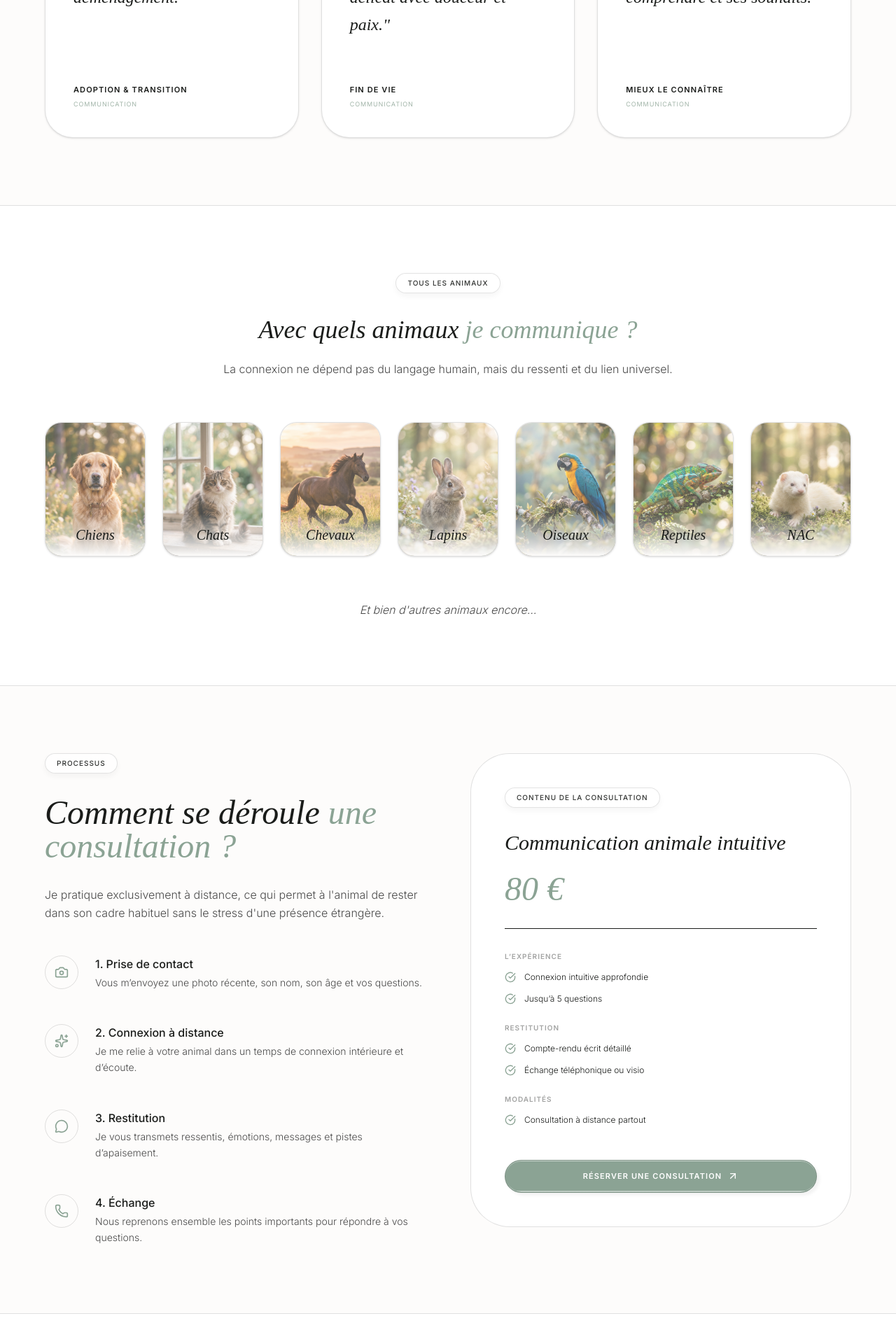
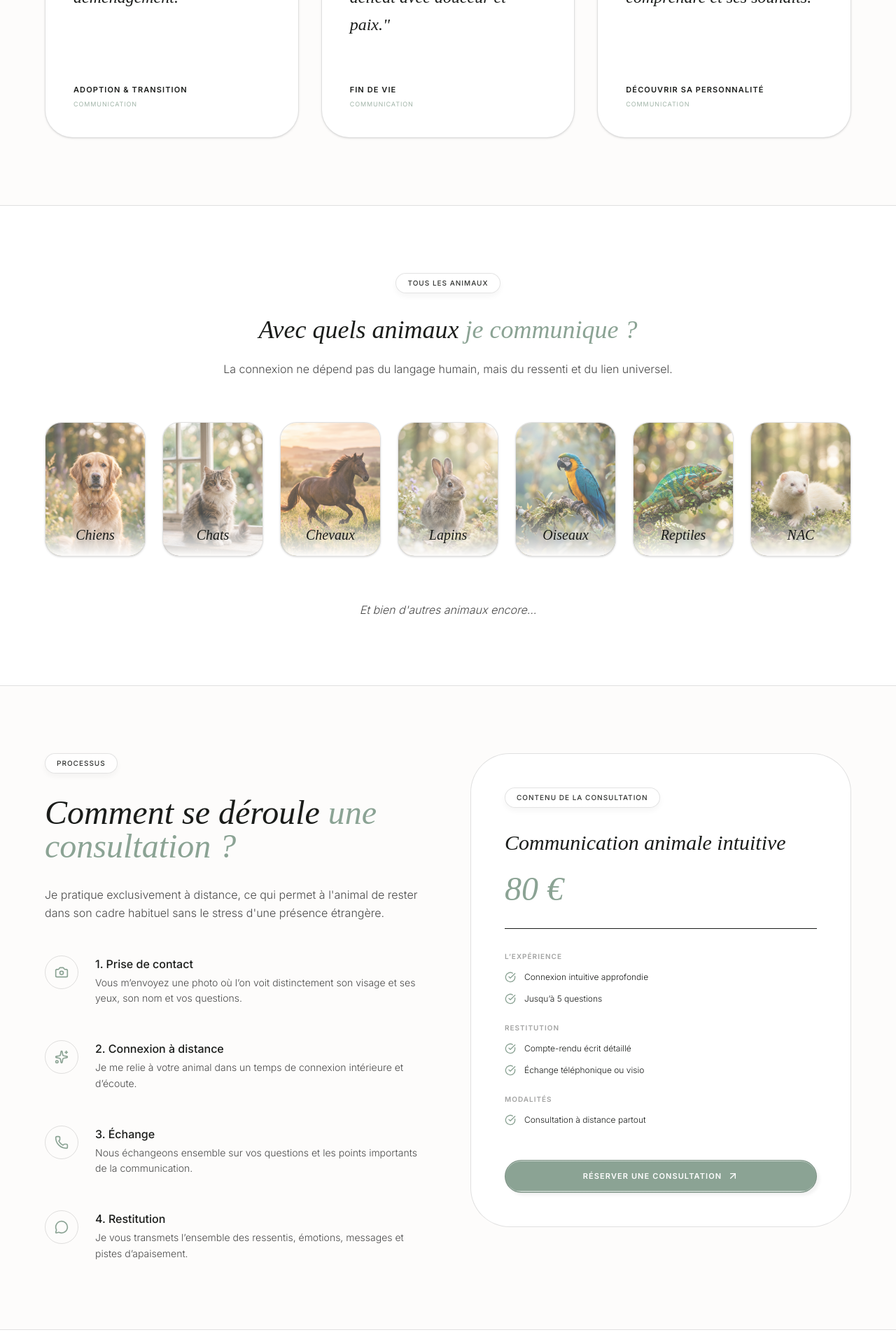
Before and after one commit to Numtema/Katia-Burgun-Hypnose-Communication-Animale, a Next.js app: page /communication-animale in a window 1280 px wide. Shown: the part 4820-6740 px from the top of the page at 70% size. Built offline with nearby package versions, Linux system fonts and the light colour scheme; a web font is replaced by a local one.

Commit message:
content: update communication animale process and service details

```diff
--- a/src/app/communication-animale/page.tsx
+++ b/src/app/communication-animale/page.tsx
@@ -220,7 +220,7 @@ export default function CommunicationAnimale() {
               { icon: Search, t: 'Animal perdu ou en fugue', d: 'Tenter de capter des indices sur son état ou son environnement (sans garantie).' },
               { icon: Users, t: 'Adoption & transition', d: 'Arrivée dans un nouveau foyer, séparation, voyage ou déménagement.' },
               { icon: Heart, t: 'Fin de vie', d: 'Entendre son ressenti et accompagner ce moment délicat avec douceur et paix.' },
-              { icon: Sparkles, t: 'Mieux le connaître', d: 'Connaître ses goûts, ce qu’il cherche à vous faire comprendre et ses souhaits.' }
+              { icon: Sparkles, t: 'Découvrir sa personnalité', d: 'Connaître ses goûts, ce qu’il cherche à vous faire comprendre et ses souhaits.' }
             ].map((item, idx) => (
               <div key={idx} className="relative pt-12 group">
                 <div className="absolute inset-0 top-16 bg-[#8ba394]/5 dark:bg-[#8ba394]/10 rounded-[3rem] transform transition-transform duration-500 group-hover:rotate-3 group-hover:scale-[1.02] border border-[#8ba394]/20" />
@@ -290,10 +290,10 @@ export default function CommunicationAnimale() {
             <p className="text-[var(--site-muted)] font-light text-sm sm:text-base leading-relaxed mb-12">Je pratique exclusivement à distance, ce qui permet à l'animal de rester dans son cadre habituel sans le stress d'une présence étrangère.</p>
             <div className="space-y-12">
                {[
-                 { i: Camera, t: '1. Prise de contact', d: 'Vous m’envoyez une photo récente, son nom, son âge et vos questions.' },
+                 { i: Camera, t: '1. Prise de contact', d: 'Vous m’envoyez une photo où l’on voit distinctement son visage et ses yeux, son nom et vos questions.' },
                  { i: Sparkles, t: '2. Connexion à distance', d: 'Je me relie à votre animal dans un temps de connexion intérieure et d’écoute.' },
-                 { i: MessageCircle, t: '3. Restitution', d: 'Je vous transmets ressentis, émotions, messages et pistes d’apaisement.' },
-                 { i: Phone, t: '4. Échange', d: 'Nous reprenons ensemble les points importants pour répondre à vos questions.' }
+                 { i: Phone, t: '3. Échange', d: 'Nous échangeons ensemble sur vos questions et les points importants de la communication.' },
+                 { i: MessageCircle, t: '4. Restitution', d: 'Je vous transmets l’ensemble des ressentis, émotions, messages et pistes d’apaisement.' }
                ].map((step, i) => (
                  <div key={i} className="flex gap-6">
                     <div className="h-12 w-12 shrink-0 rounded-full border border-site flex items-center justify-center text-[#8ba394]">
```
